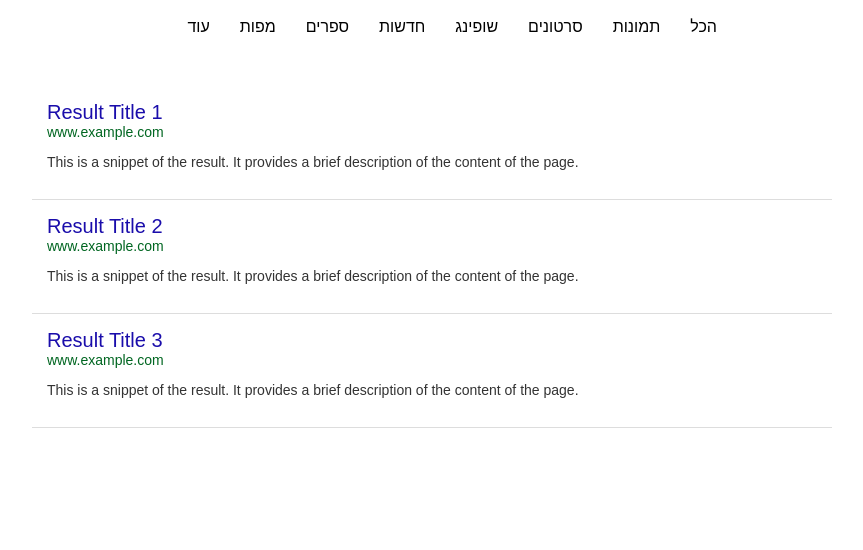
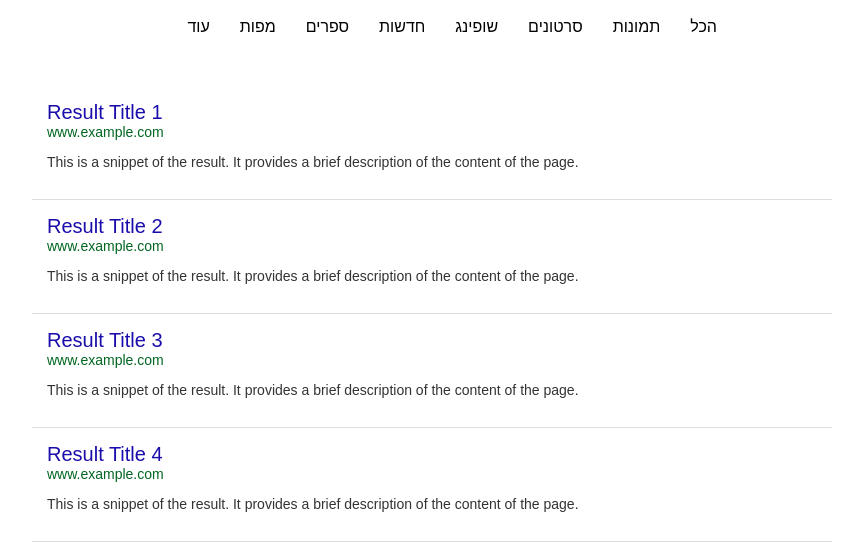
Before and after one commit to YamBalas/GoogleTask, a plain HTML site: page Search results page.html in a window 1280 px wide. Shown: the part 92-642 px from the top of the page, without its empty margins (208-1071 px from the left). Drawn offline with Linux system fonts and the light colour scheme.

Commit message:
added fourth result

```diff
--- a/Search results page.html
+++ b/Search results page.html
@@ -47,6 +47,11 @@
                 <div class="result-url">www.example.com</div>
                 <p class="result-snippet">This is a snippet of the result. It provides a brief description of the content of the page.</p>
             </div>
+            <div class="result-item">
+                <a href="#" class="result-title">Result Title 4</a>
+                <div class="result-url">www.example.com</div>
+                <p class="result-snippet">This is a snippet of the result. It provides a brief description of the content of the page.</p>
+            </div>
         </div>
     </div>
 </body>
```
